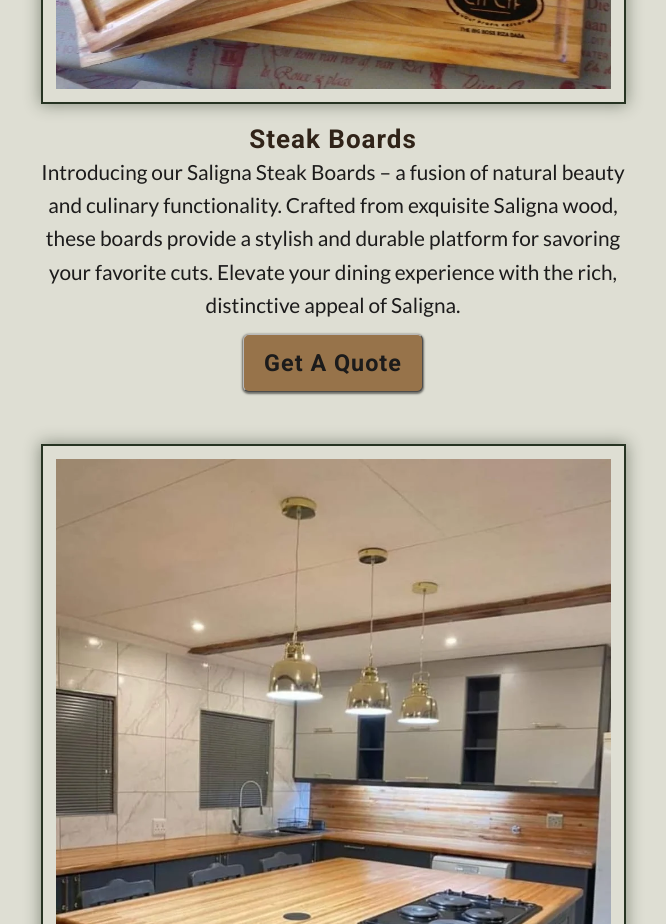
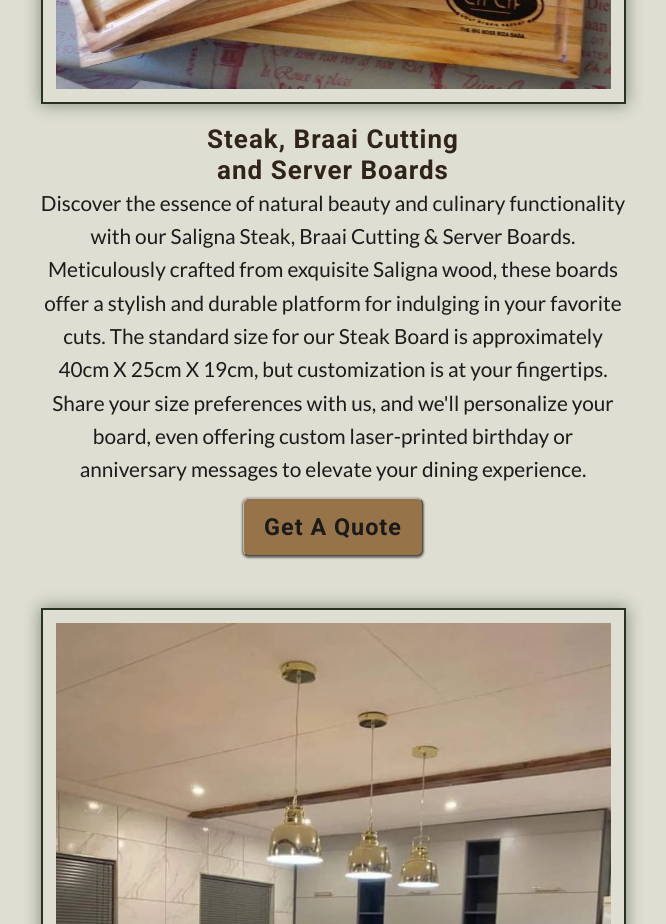
Before and after one commit to SVDwebtech/arkwoodproducts051, a website: page index.html in a window 1280 px wide. Shown: the part 3480-4404 px from the top of the page, without its empty margins (307-973 px from the left). Drawn offline with Linux system fonts and the light colour scheme.

Commit message:
update text content inside the productsSteakBoardsBox

```diff
--- a/index.html
+++ b/index.html
@@ -220,12 +220,15 @@
                             <img class="products__productsImg" src="./img/WebsiteImages/ArkWoodProductsSteakBoards.webp" alt="">
                         </div>
                         <article class="products__productsContentBox">
-                            <h3 class="products__headingH3 headingH3 headingH3--products">Steak Boards</h3>
-                            <p class="products__paragraph paragraph paragraph--products">Introducing our Saligna
-                                Steak Boards – a fusion of natural beauty and culinary functionality. Crafted from
-                                exquisite Saligna wood, these boards provide a stylish and durable platform for
-                                savoring your favorite cuts. Elevate your dining experience with the rich,
-                                distinctive appeal of Saligna.</p>
+                            <h3 class="products__headingH3 headingH3 headingH3--products">Steak, Braai Cutting <br/>and Server Boards</h3>
+                            <p class="products__paragraph paragraph paragraph--products">Discover the essence of
+                                natural beauty and culinary functionality with our Saligna Steak, Braai Cutting
+                                & Server Boards. Meticulously crafted from exquisite Saligna wood, these boards
+                                offer a stylish and durable platform for indulging in your favorite cuts. The
+                                standard size for our Steak Board is approximately 40cm X 25cm X 19cm, but
+                                customization is at your fingertips. Share your size preferences with us,
+                                and we'll personalize your board, even offering custom laser-printed birthday
+                                or anniversary messages to elevate your dining experience.</p>
                             <div class="hero__btnWrapper">
                                 <a href="https://api.whatsapp.com/send?phone=+27635307770&text=Hi.%20I%20am%20interested%20in%20a%20Steak%20Board.%20Please%20contact%20me." target="_blank">
                                     <button class="btn btn--primary-brown">Get A Quote</button>
```
